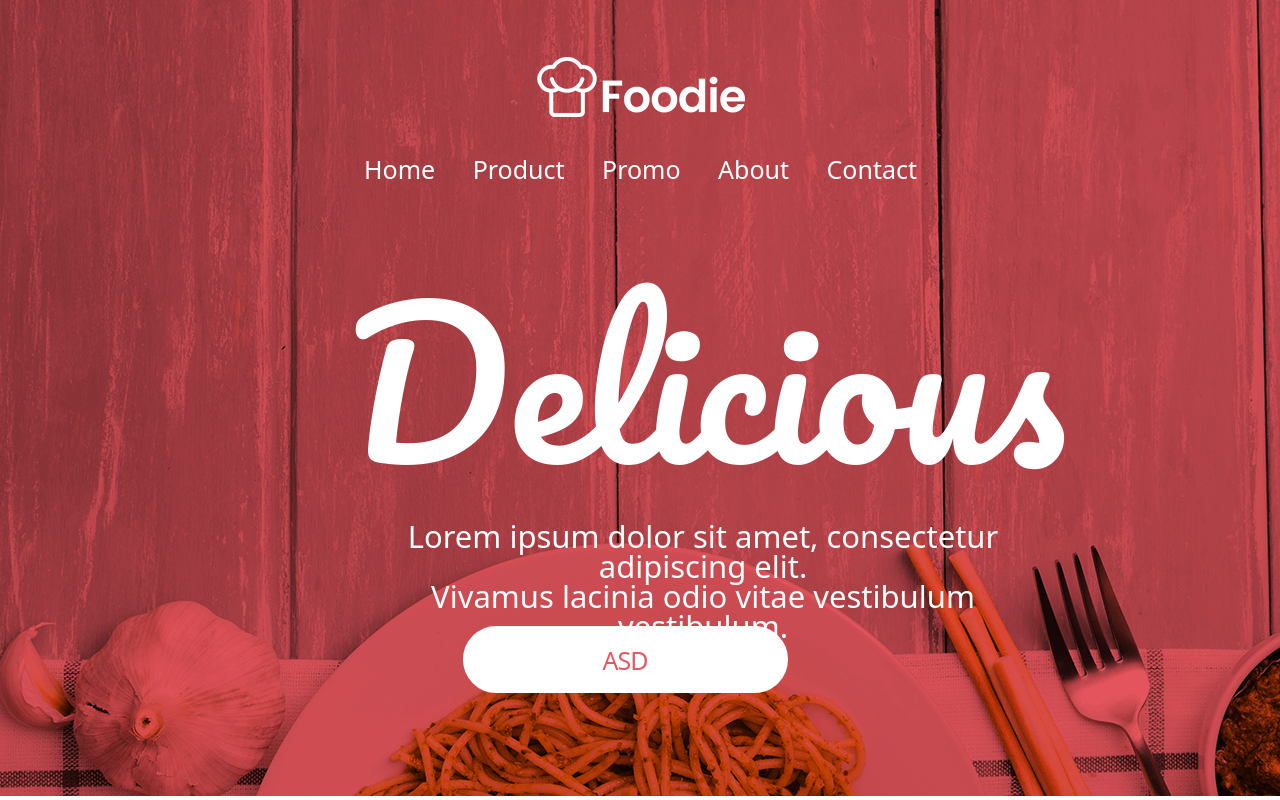
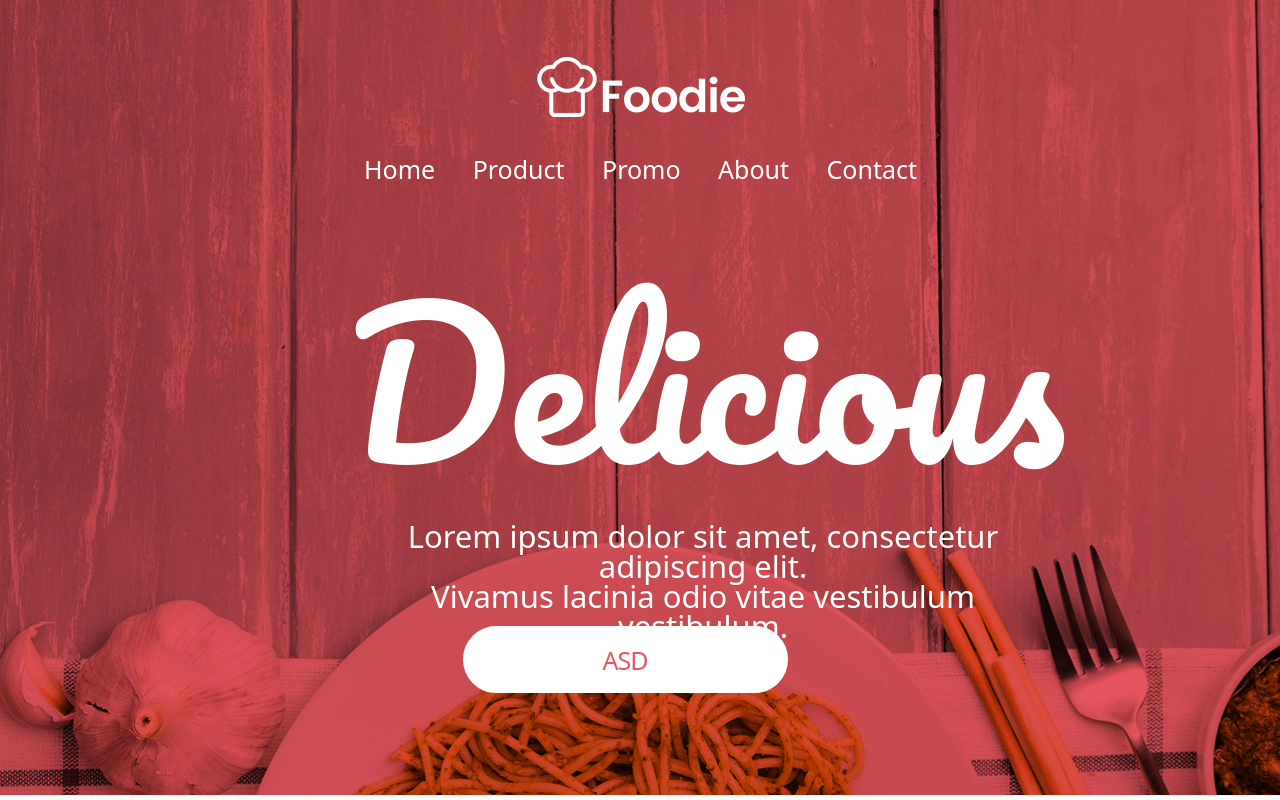
Before and after one commit to ArtemMartynow/foodie, a website: page index.html in a window 1280 px wide. Drawn offline with Linux system fonts and the light colour scheme.

Commit message:
corrected style for home page

```diff
--- a/sass/style.scss
+++ b/sass/style.scss
@@ -42,7 +42,8 @@ header {
 }
 
 .home-page {
-    background: url(../images/Image.png);
+    background: url(../images/Image.png), no-repeat;
+    background-size: cover;
     text-align: center;
     padding: 282px 377px 103px 347px;
     h1 {
```
Also changed, not shown: css/style.css.
